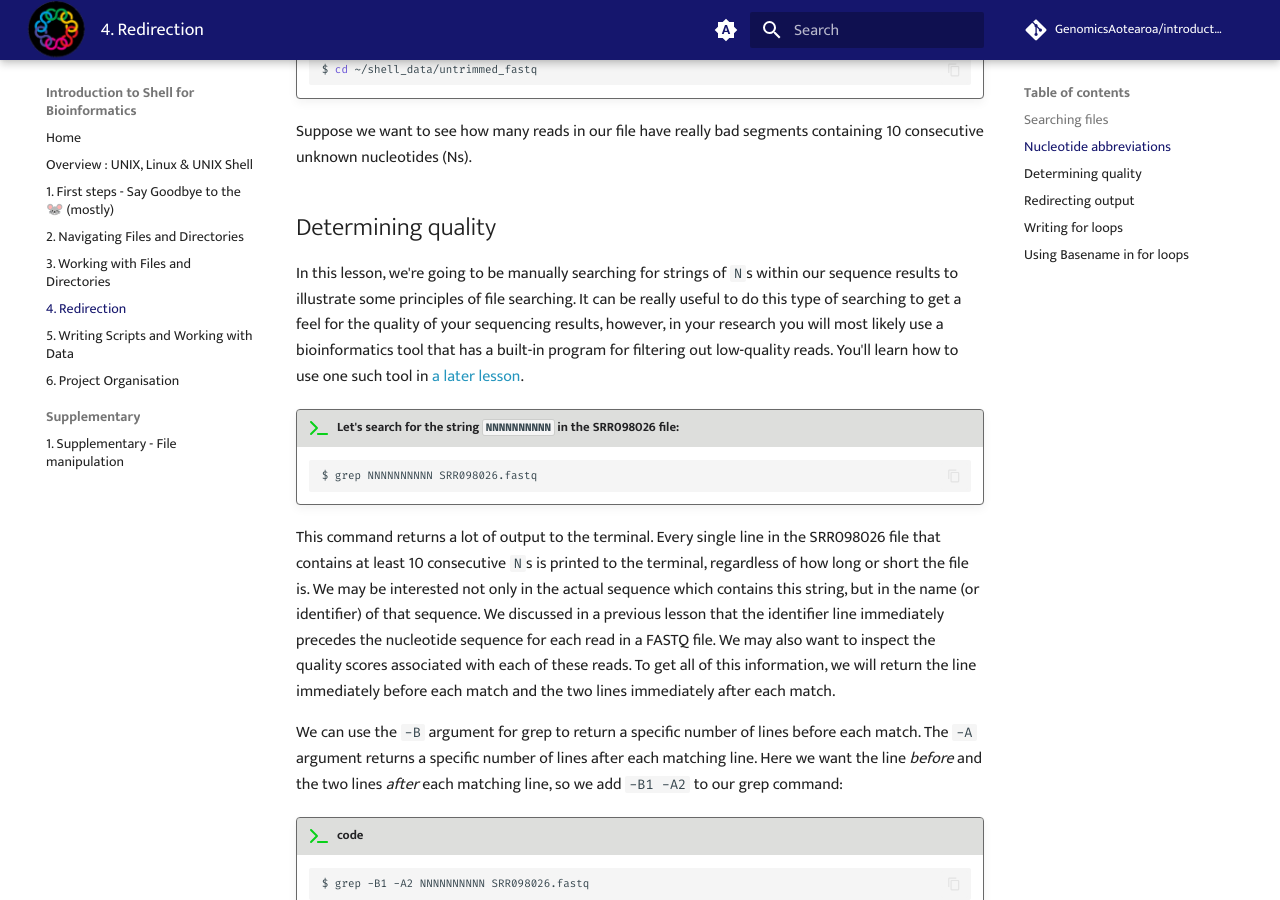
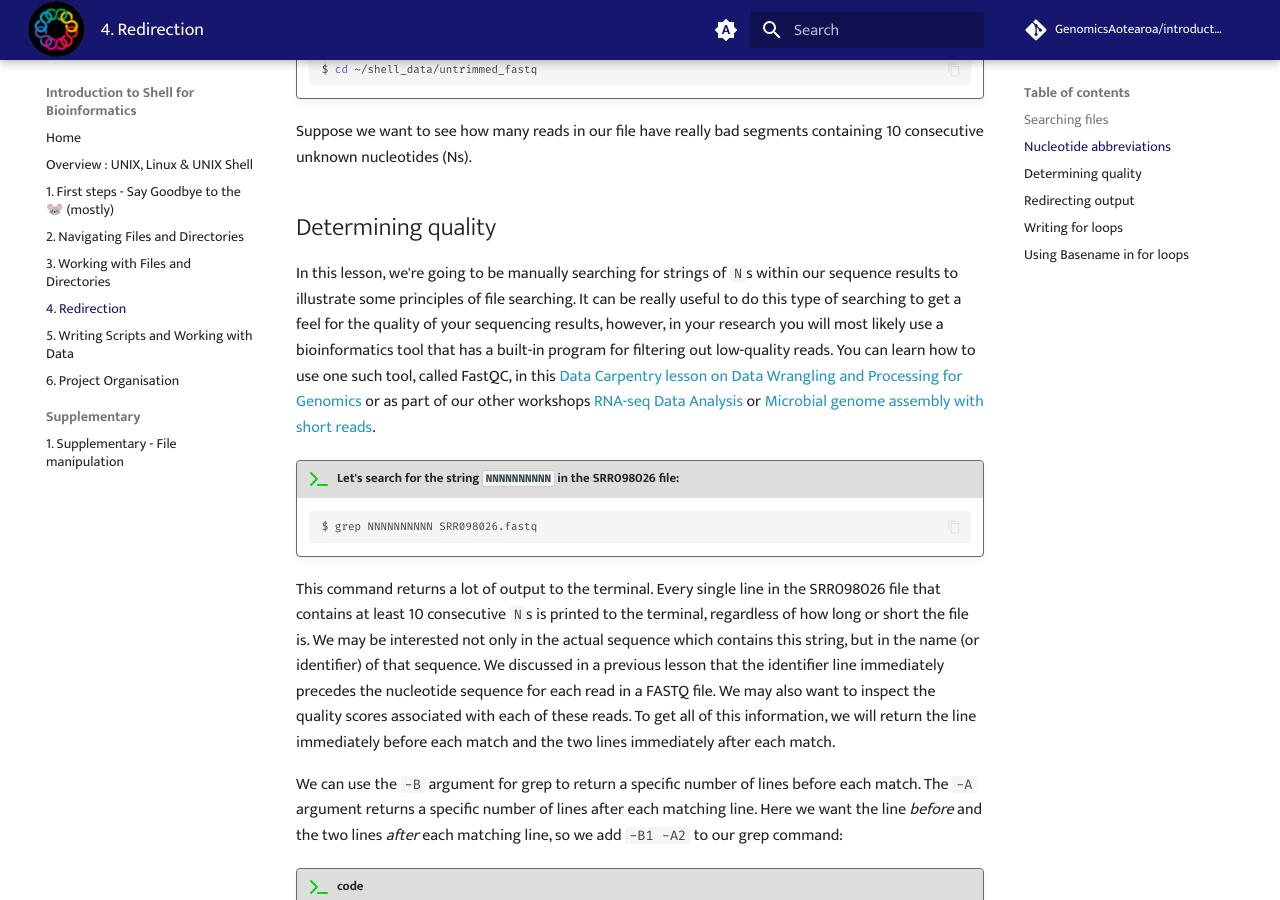
Before and after one commit to GenomicsAotearoa/introduction-to-shell, an MkDocs documentation site: the page built from docs/04-redirection.md, in a window 1280 px wide and 900 px high, scrolled down 983 px. Built offline with MkDocs 1.6.1 and Material for MkDocs 9.7.7, drawn with Linux system fonts in a browser that asks for light colours; comment, search, counter and statistics services are not loaded.

Commit message:
fixed issue #3

```diff
--- a/docs/04-redirection.md
+++ b/docs/04-redirection.md
@@ -57,8 +57,8 @@ In this lesson, we're going to be manually searching for strings of `N`s within
 results to illustrate some principles of file searching. It can be really useful to do this
 type of searching to get a feel for the quality of your sequencing results, however, in your
 research you will most likely use a bioinformatics tool that has a built-in program for
-filtering out low-quality reads. You'll learn how to use one such tool in
-[a later lesson](https://datacarpentry.org/wrangling-genomics/02-quality-control).
+filtering out low-quality reads. You can learn how to use one such tool, called FastQC, in this
+[Data Carpentry lesson on Data Wrangling and Processing for Genomics](https://datacarpentry.org/wrangling-genomics/02-quality-control) or as part of our other workshops [RNA-seq Data Analysis](https://genomicsaotearoa.github.io/BioinformaticsTrainingProgramme/portfolio.html#rna-seq-data-analysis) or [Microbial genome assembly with short reads](https://genomicsaotearoa.github.io/BioinformaticsTrainingProgramme/portfolio.html#microbial-genome-assembly-with-short-reads).
 
 
 
```
